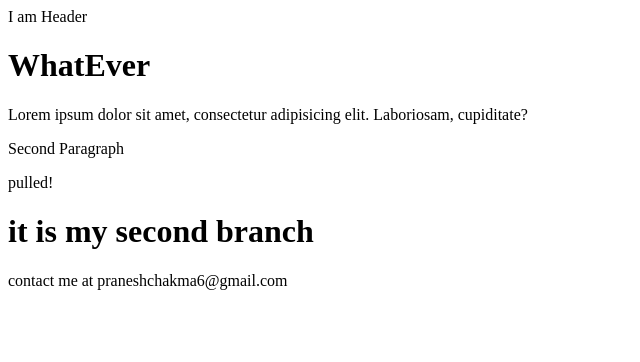
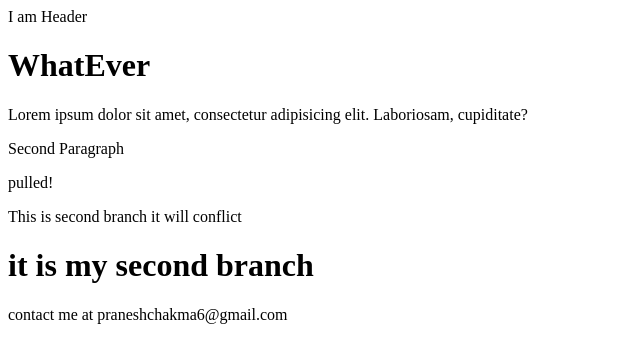
Before and after one commit to pranesh12/my-website, a plain HTML site: page index.html in a window 1280 px wide. Shown: the whole page, without its empty margins (0-640 px from the left). Drawn offline with Linux system fonts and the light colour scheme.

Commit message:
secondConflic

```diff
--- a/index.html
+++ b/index.html
@@ -15,7 +15,7 @@
         <p>Second Paragraph</p>
         <p>pulled!</p>
     </div>
-
+<p>This is second branch it will conflict</p>
     <div>
         <h1>it is my second branch</h1>
     </div>
```
